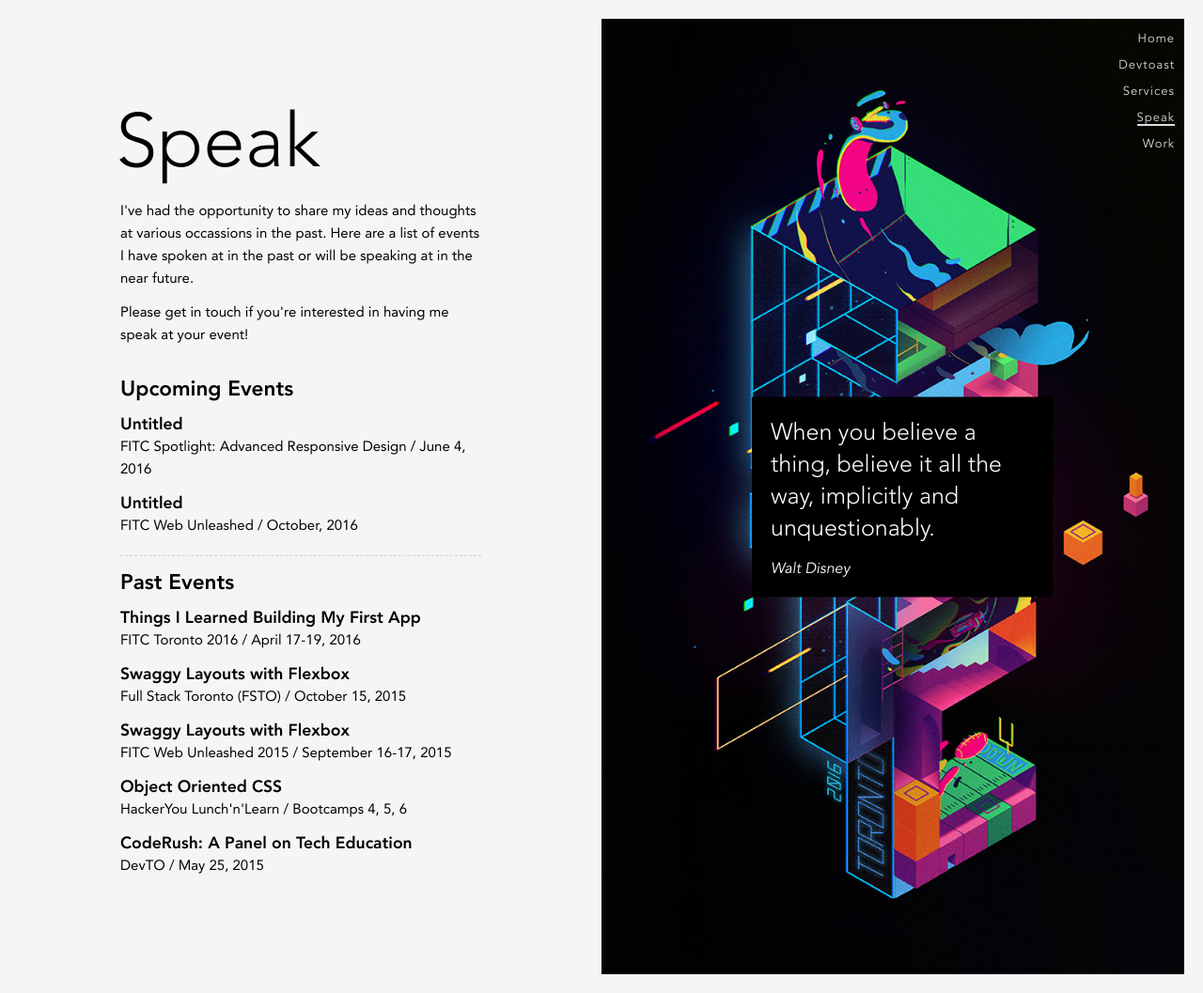
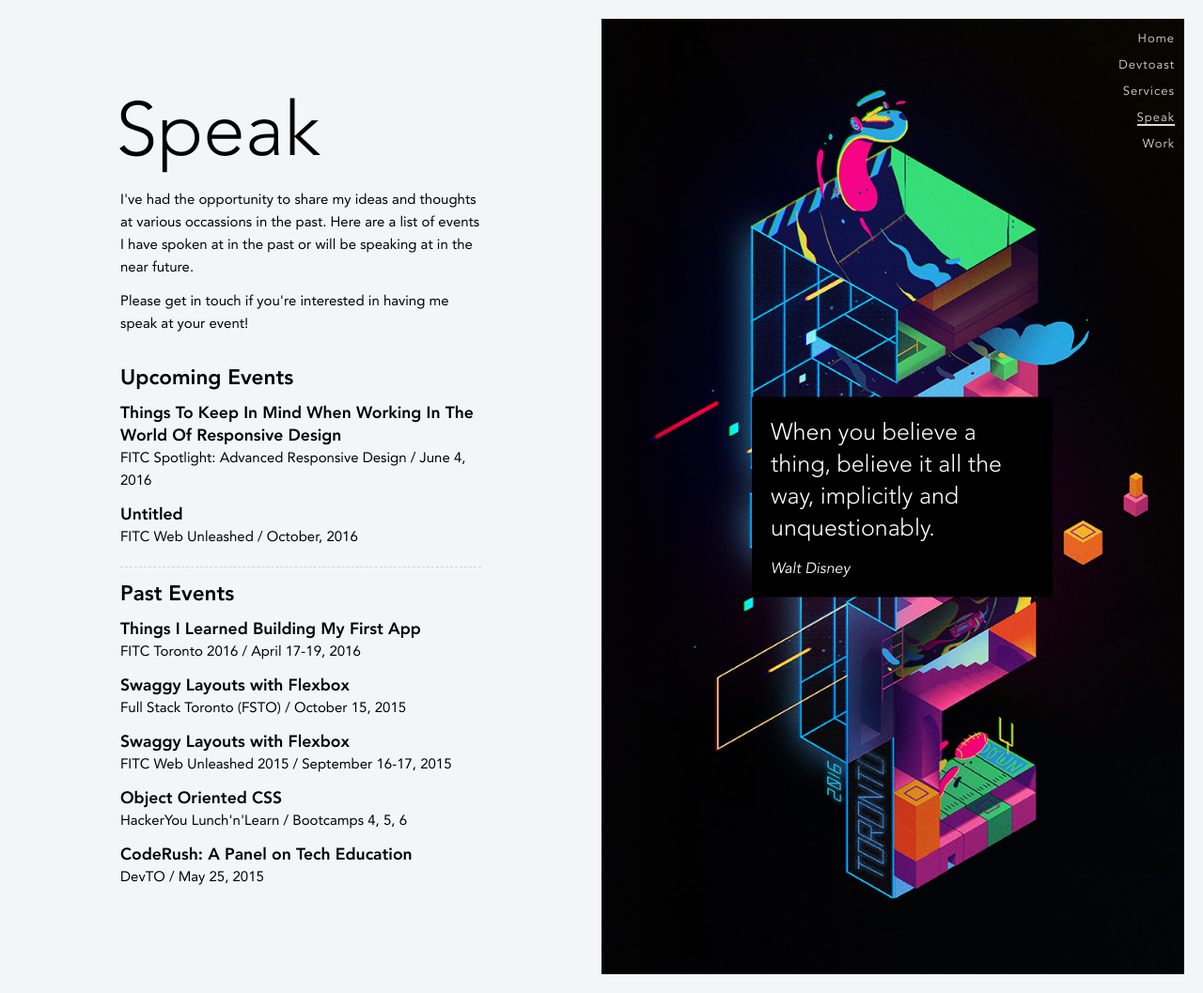
Before and after one commit to harisaurus/harisaurus.github.io, a Jekyll site: the page built from speak.html, in a window 1280 px wide and 1057 px high. Shown: the whole window at 94% size. Built offline with Jekyll 4.4.1, drawn with Linux system fonts in a browser that asks for light colours.

Commit message:
Add FITC spotlight ARD 2016 event title

```diff
--- a/speak.html
+++ b/speak.html
@@ -16,7 +16,7 @@ excerpt: "I've had the opportunity to share my ideas and thoughts at various occ
 
 <h2 class="u-spacer10">Upcoming Events</h2>
 
-<h3>Untitled</h3>
+<h3>Things To Keep In Mind When Working In The World Of Responsive Design</h3>
 <p>FITC Spotlight: Advanced Responsive Design / June 4, 2016</p>
 
 <h3>Untitled</h3>
```
